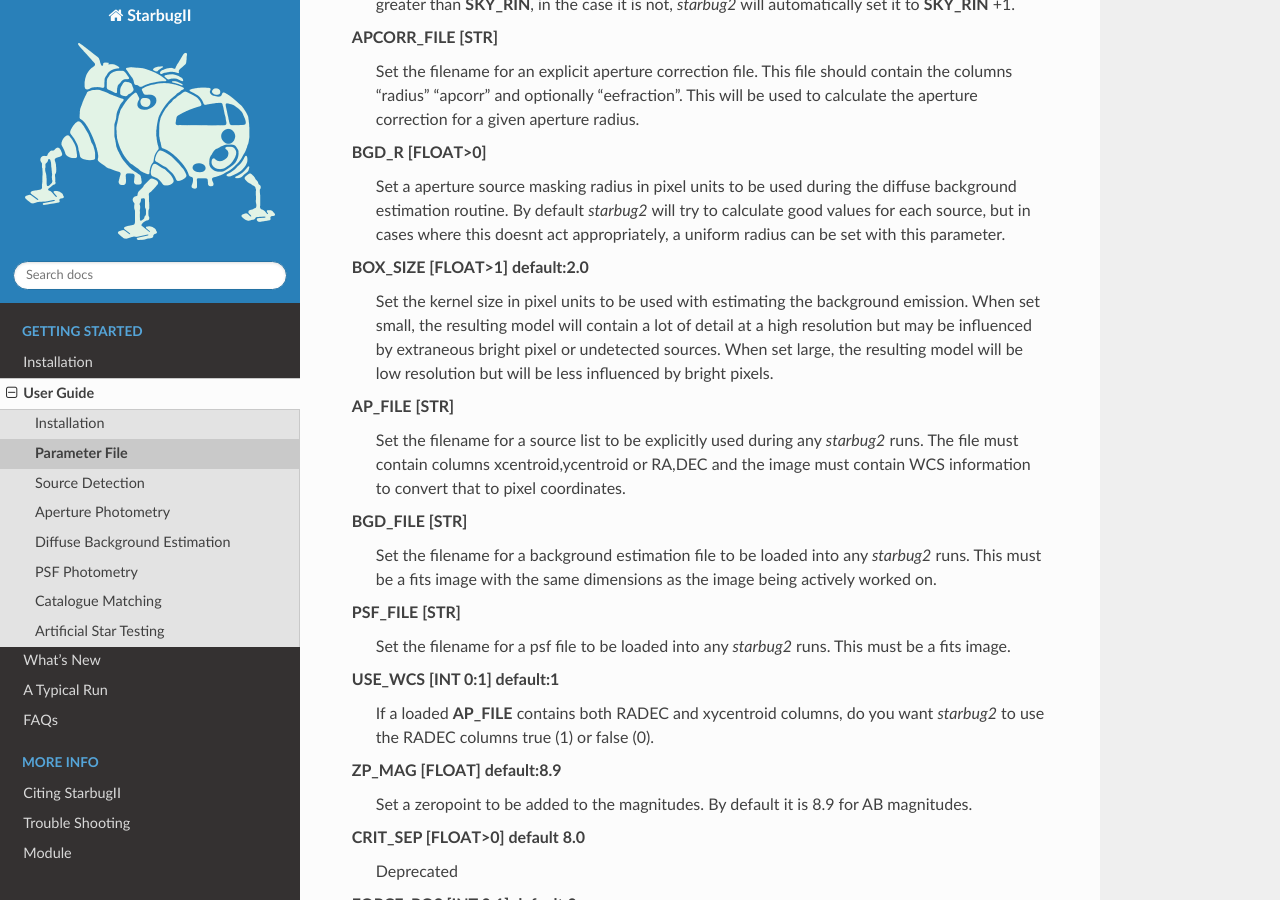
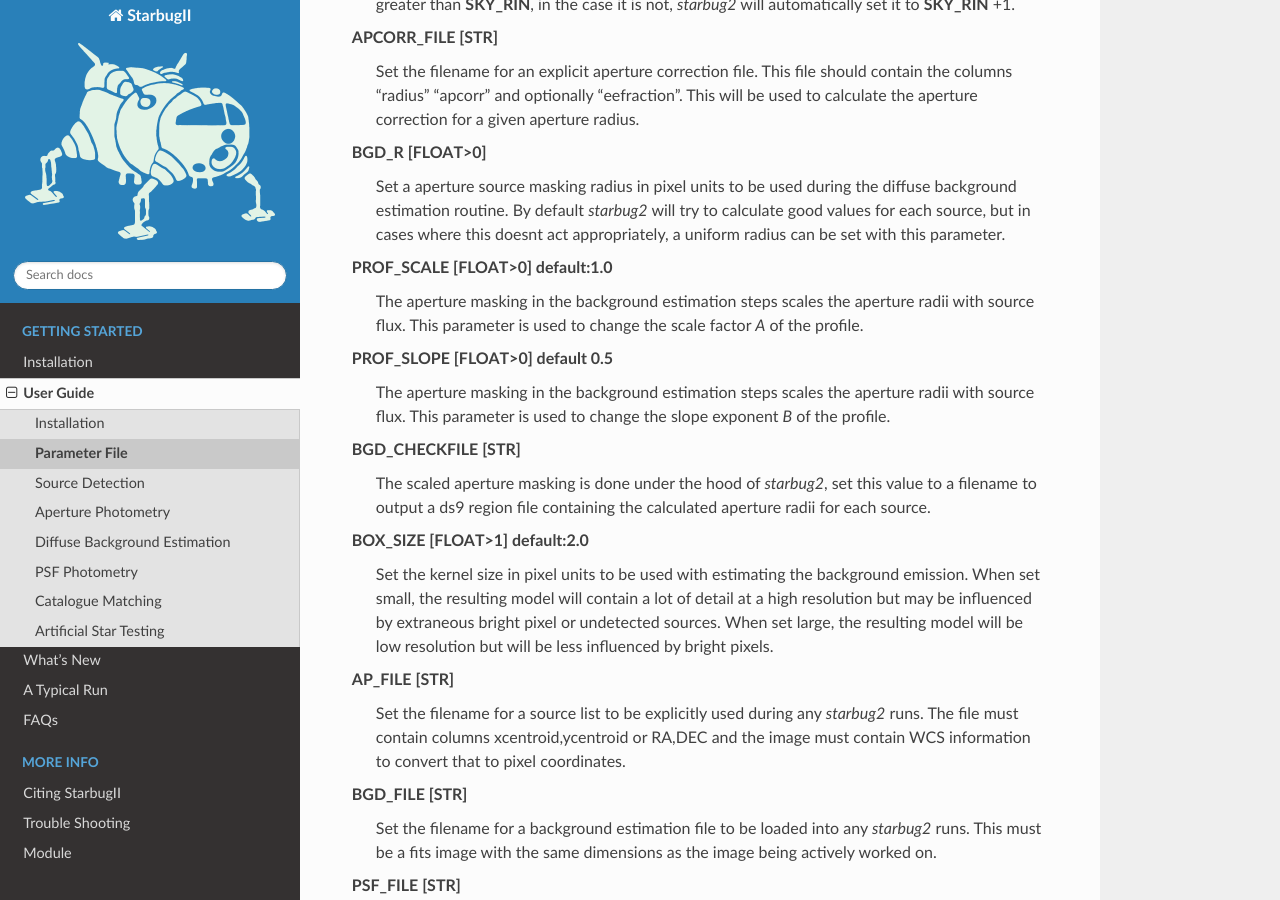
Before and after one commit to conornally/starbug2, a Sphinx documentation site: the page built from docs/source/usage/param.rst, in a window 1280 px wide and 900 px high, scrolled down 3208 px. Built offline with Sphinx 7.4.7 and the Read the Docs theme 2.0.0, drawn with Linux system fonts in a browser that asks for light colours.

Commit message:
adding sky annuli to bgd_checkfile

```diff
--- a/docs/source/changes/v0.7.rst
+++ b/docs/source/changes/v0.7.rst
@@ -2,7 +2,7 @@
 What's New in v0.7?
 *******************
 
-v0.7.6
+v0.7.5
 ------
 
 Additions:
--- a/docs/source/usage/background.rst
+++ b/docs/source/usage/background.rst
@@ -22,9 +22,12 @@ The routine combines an aperture masking and unsharp masking steps. The masked a
 
 .. math::
 
-   R_i = A\sigma\(ln(\frac{f_i}{s_i})\)^B
+   r_i = A\sigma\leftln(\frac{f_i}{s_i})\right^B
 
 Where *A* is a dimensionless scale factor, :math:`\sigma` is the full width half maximum of the PSF of the source, :math:`f_i` and :math:`s_i` are the source flux and sky values respectively and *B* is the profile slope.
+Using the calculated aperture masks, *starbug2* fills the aperture with the median pixel value within a local sky annulus. The annulus dimensions are :math:`r_i_0=1.5r_i` :math:`r_i_1=r_i_0+1`.
+
+An unsharp mask is created from the aperture masked image, the width of the smoothing kernel is the parameter **BOX_SIZE**. If this value is small, the resulting model will be high resolution but may be subject to noise in the image, if it is large, the noise will be smoothed out but the diffuse emission will also be smoothed further. Both cases are useful for different applications and instances.
 
 
 The routine requires a source list to be loaded using :code:`-d sourcelist.fits` or generated with the :doc:`detection routine <./detection>`. Running the routine looks something like::
--- a/docs/source/usage/param.rst
+++ b/docs/source/usage/param.rst
@@ -99,6 +99,15 @@ APCORR_FILE [STR]
 BGD_R [FLOAT>0]
     Set a aperture source masking radius in pixel units to be used during the diffuse background estimation routine. By default *starbug2* will try to calculate good values for each source, but in cases where this doesnt act appropriately, a uniform radius can be set with this parameter.
 
+PROF_SCALE [FLOAT>0] default:1.0
+    The aperture masking in the background estimation steps scales the aperture radii with source flux. This parameter is used to change the scale factor *A* of the profile.
+
+PROF_SLOPE [FLOAT>0] default 0.5
+    The aperture masking in the background estimation steps scales the aperture radii with source flux. This parameter is used to change the slope exponent *B* of the profile.
+
+BGD_CHECKFILE [STR]
+    The scaled aperture masking is done under the hood of *starbug2*, set this value to a filename to output a ds9 region file containing the calculated aperture radii for each source.
+
 BOX_SIZE [FLOAT>1] default:2.0
     Set the kernel size in pixel units to be used with estimating the background emission. When set small, the resulting model will contain a lot of detail at a high resolution but may be influenced by extraneous bright pixel or undetected sources. When set large, the resulting model will be low resolution but will be less influenced by bright pixels.
 
--- a/pyproject.toml
+++ b/pyproject.toml
@@ -1,6 +1,6 @@
 [project]
 name = "starbug2"
-version = "0.7.4"
+version = "0.7.5"
 authors = [ {name = "Conor Nally", email = "conor.nally@ed.ac.uk" } ]
 readme = "README.md"
 description = "JWST PSF photometry in complex crowded fields."
```
Also changed, not shown: other parts of docs/source/changes/v0.7.rst (+0 -3 lines), 1 other file.
